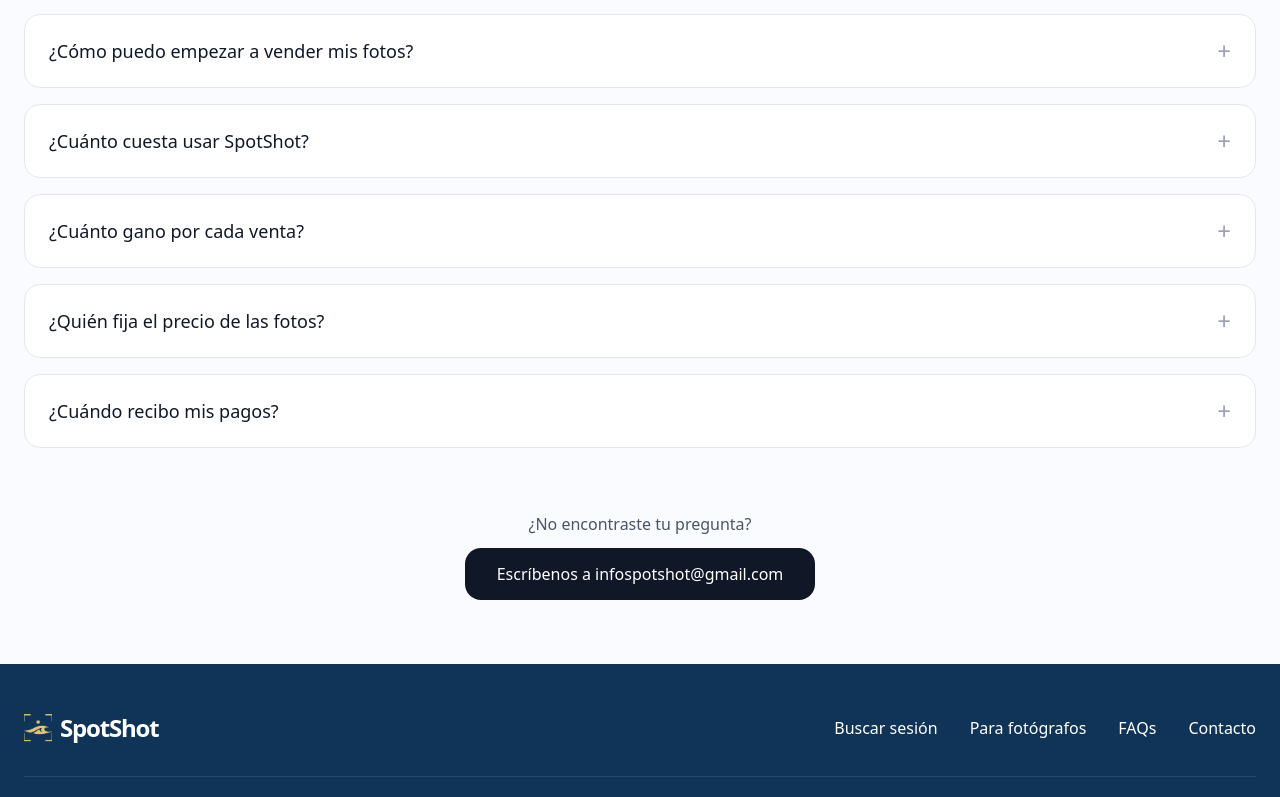
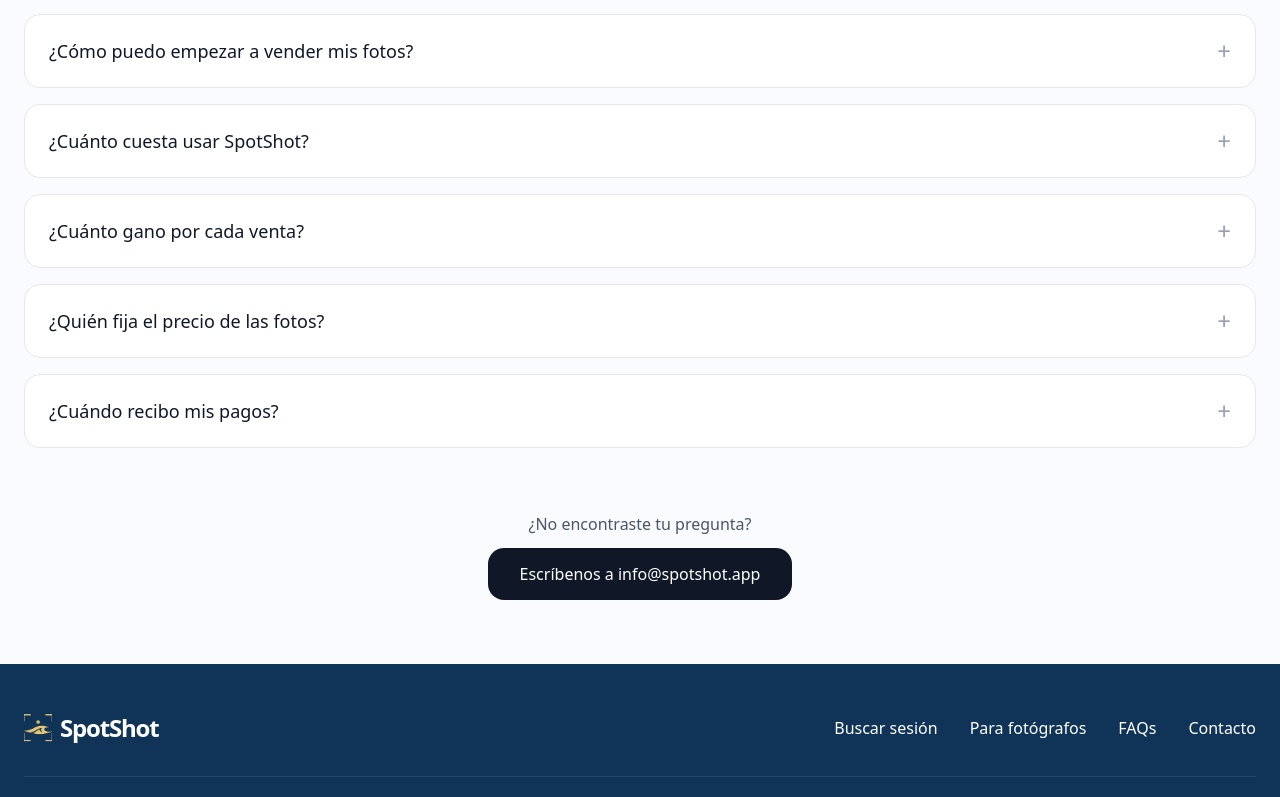
Before and after one commit to AgustinMateos/spotshot, a Next.js app: page /faqs in a window 1280 px wide. Shown: the part 974-1771 px from the top of the page. Built offline with nearby package versions, Linux system fonts and the light colour scheme.

Commit message:
contacto

```diff
--- a/src/components/ContactoPage.jsx
+++ b/src/components/ContactoPage.jsx
@@ -225,7 +225,7 @@ export default function ContactoPage() {
           <p className="text-center text-xs text-gray-500 mt-8">
             También podés escribirnos a <br />
             <a href="mailto:hola@spotshot.com" className="text-gray-700 hover:underline">
-             infospotshot@gmail.com
+             info@spotshot.app
             </a>
           </p>
         </div>
--- a/src/components/FaqPage.jsx
+++ b/src/components/FaqPage.jsx
@@ -20,7 +20,7 @@ const faqs = [
       },
       {
         q: "¿Qué pasa si no encuentro mi foto?",
-        a: "Puede que el fotógrafo aún no haya subido la sesión o que no haya fotos tuyas ese día. Si tienes dudas, escríbenos a infospotshot@gmail.com y te ayudamos."
+        a: "Puede que el fotógrafo aún no haya subido la sesión o que no haya fotos tuyas ese día. Si tienes dudas, escríbenos a info@spotshot.app y te ayudamos."
       },
       {
         q: "¿En qué calidad se descargan las imágenes?",
@@ -116,10 +116,10 @@ export default function FaqPage() {
       <div className="text-center mt-16">
         <p className="text-gray-600">¿No encontraste tu pregunta?</p>
         <a
-          href="mailto:infospotshot@gmail.com"
+          href="mailto:info@spotshot.app"
           className="inline-block mt-3 bg-gray-900 text-white px-8 py-3.5 rounded-2xl hover:bg-black transition"
         >
-          Escríbenos a infospotshot@gmail.com
+          Escríbenos a info@spotshot.app
         </a>
       </div>
     </div>
--- a/src/components/SesionDetail.jsx
+++ b/src/components/SesionDetail.jsx
@@ -614,7 +614,7 @@ export default function SesionDetail() {
   </div>
   <div className="flex mt-40 flex-col md:flex-row justify-between items-start md:items-center gap-6 mb-8">
             <div>
-             <p className="text-sm text-[#0D2744]">¿Necesitas que retiremos alguna fotografía? Ponte en contacto con nosotros: infospotshot@gmail.com”</p>
+             <p className="text-sm text-[#0D2744]">¿Necesitas que retiremos alguna fotografía? Ponte en contacto con nosotros: info@spotshot.app”</p>
 
             </div>
 
```
